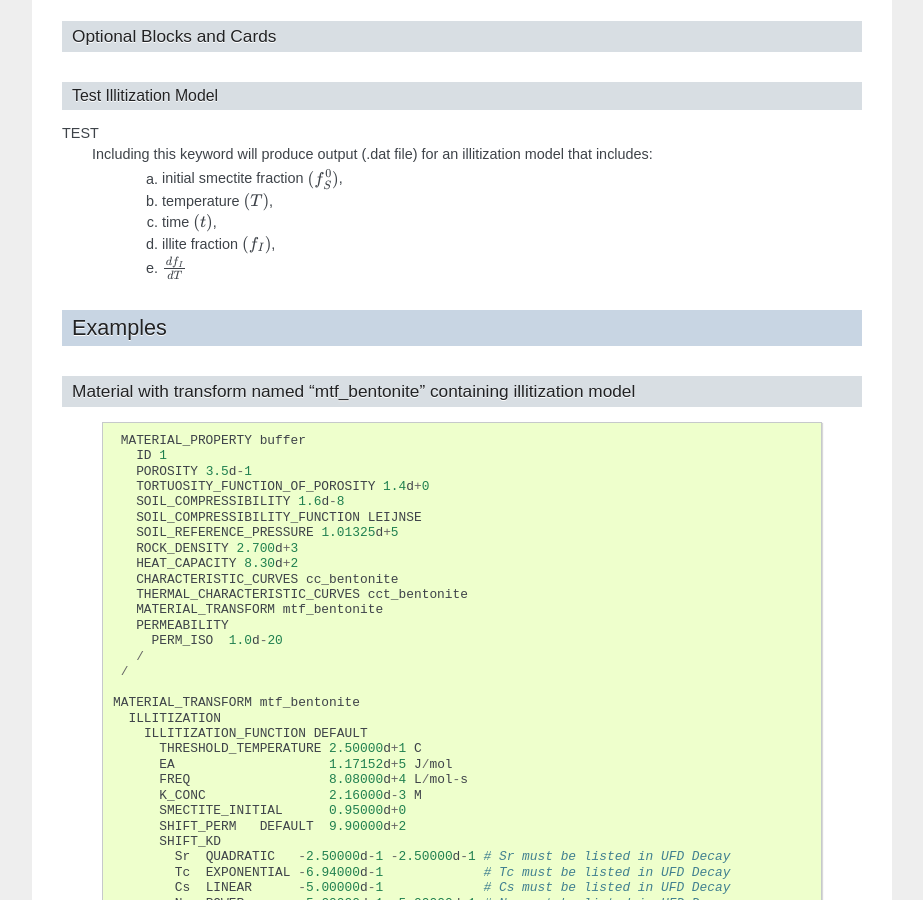
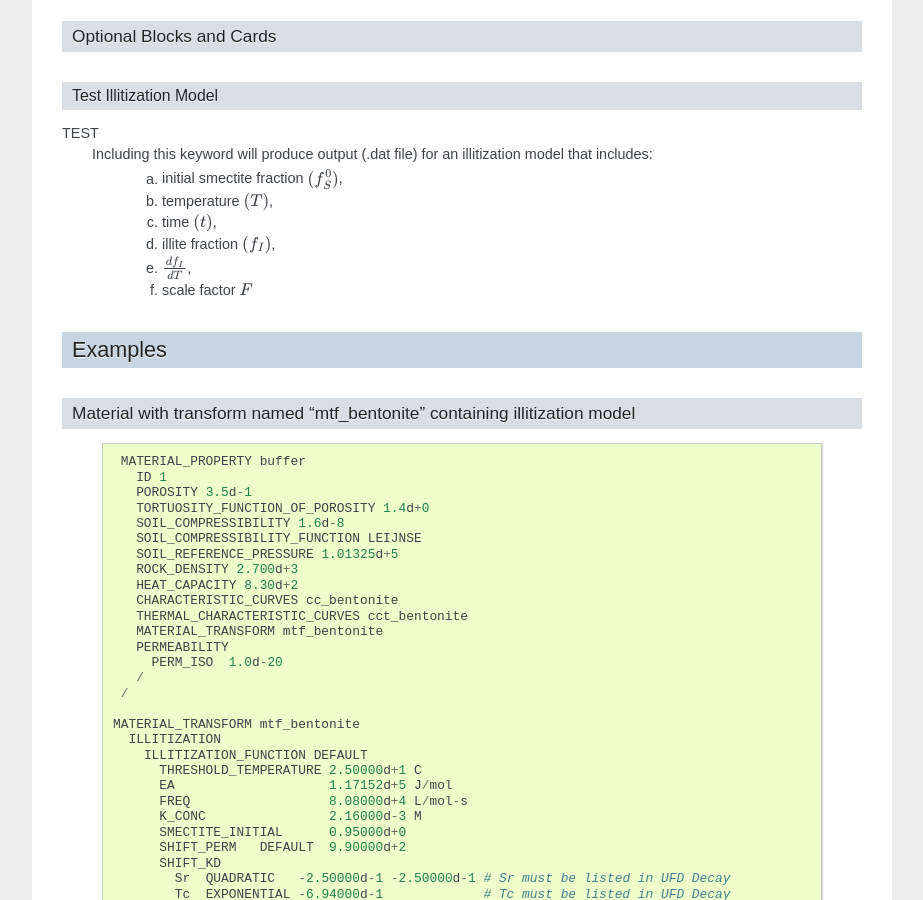
Before and after one commit to Miracloon/pflotran-documentation, a Sphinx documentation site: the page built from source/user_guide/cards/subsurface/material_transform.rst, in a window 1280 px wide and 900 px high, scrolled down 3180 px. Shown: the whole window, without its empty margins (318-1241 px from the left). Built offline with Sphinx 7.4.7, drawn with Linux system fonts in a browser that asks for light colours.

Commit message:
Clarified that scale factor is also provided in TEST.

```diff
--- a/source/user_guide/cards/subsurface/material_transform.rst
+++ b/source/user_guide/cards/subsurface/material_transform.rst
@@ -163,7 +163,8 @@ TEST
   (b) temperature :math:`(T)`,
   (c) time :math:`(t)`,
   (d) illite fraction :math:`(f_{I})`,
-  (e) :math:`\frac{df_{I}}{dT}`
+  (e) :math:`\frac{df_{I}}{dT}`,
+  (f) scale factor :math:`F`
 
 Examples
 ========
```
